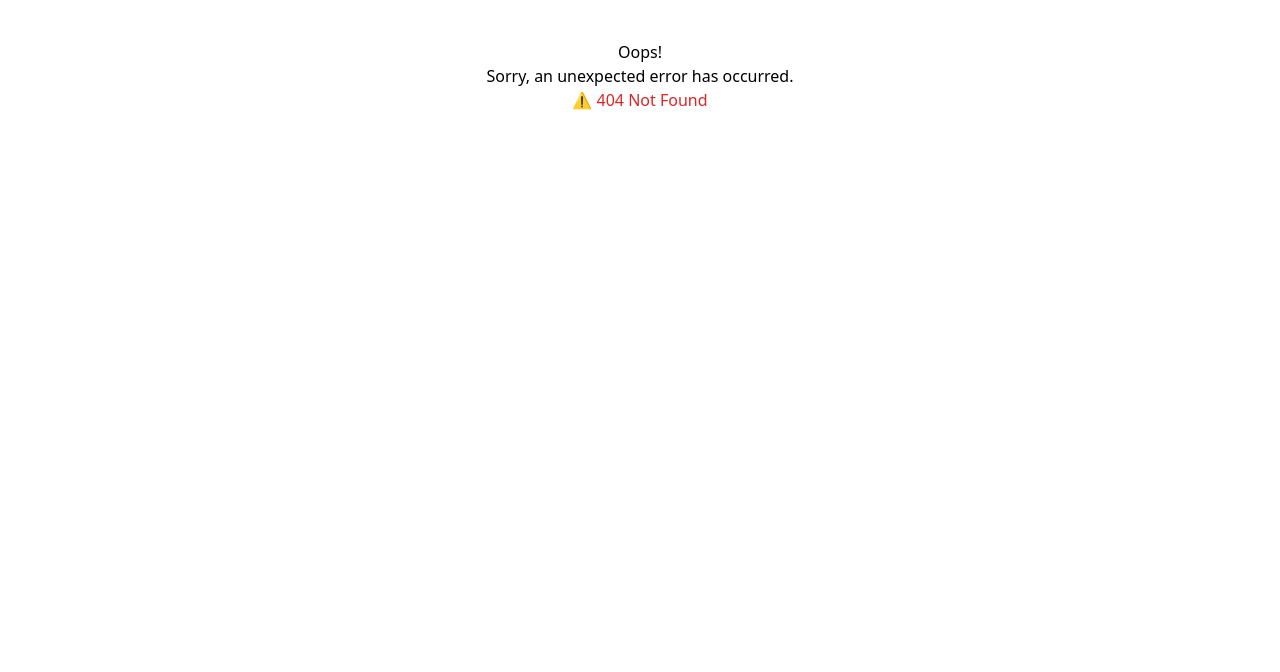
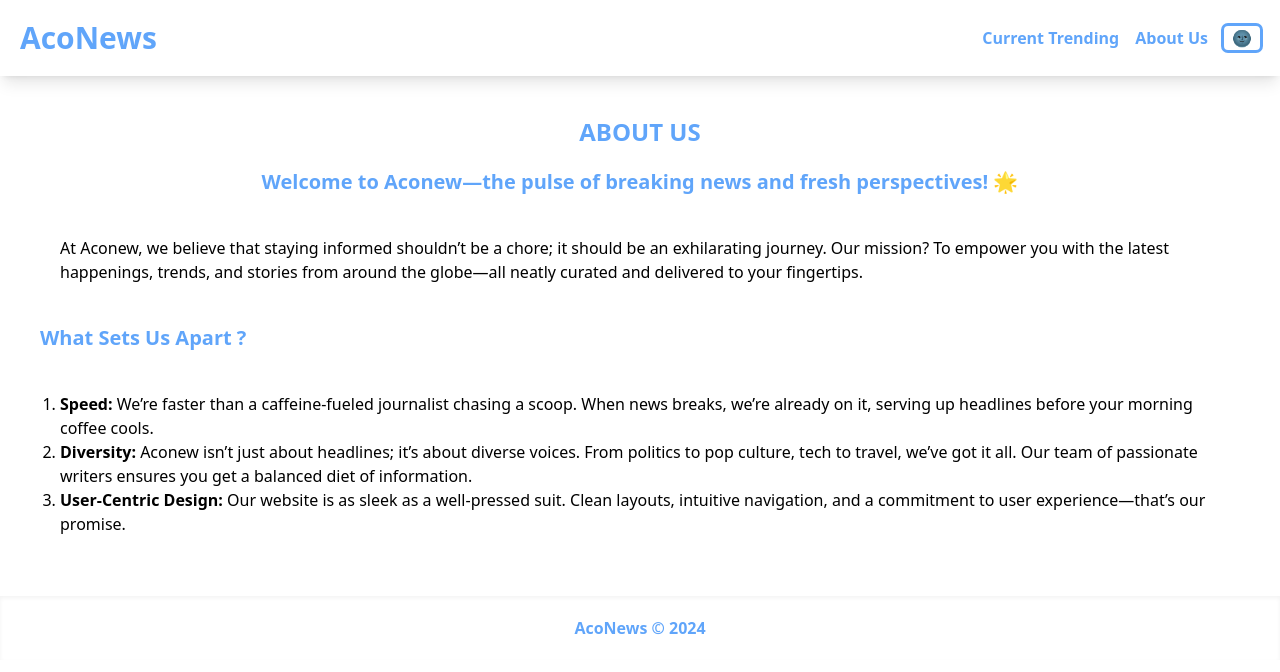
Before and after one commit to Ashlyn-Joshy/Aconews, a React (Create React App) app in the folder frontend/: page /aboutus in a window 1280 px wide. Before the commit this address had no page. Shown: the top 672 px of the page. Built offline with nearby package versions, Linux system fonts and the light colour scheme.

Commit message:
aboutus page

```diff
--- a/frontend/src/App.js
+++ b/frontend/src/App.js
@@ -5,6 +5,7 @@ import Navbar from "./components/Navbar";
 import Footer from "./components/footer";
 import Home from "./page.js/Home";
 import ErrorPage from "./page.js/ErrorPage";
+import Aboutus from "./page.js/Aboutus";
 
 const AppComponent = () => {
   return (
@@ -26,6 +27,10 @@ const appRouter = createBrowserRouter([
         path: "/",
         element: <Home />,
       },
+      {
+        path: "/aboutus",
+        element: <Aboutus />,
+      },
     ],
   },
 ]);
--- a/frontend/src/components/Navbar.js
+++ b/frontend/src/components/Navbar.js
@@ -1,4 +1,5 @@
 import React, { useEffect, useState } from "react";
+import { Link } from "react-router-dom";
 
 const Navbar = () => {
   const [isDark, setIsDark] = useState(false);
@@ -23,7 +24,9 @@ const Navbar = () => {
   return (
     <div>
       <nav className="flex justify-between p-5 shadow shadow-lg font-bold dark:bg-gray-600">
-        <h1 className="text-3xl text-blue-400">AcoNews</h1>
+        <h1 className="text-3xl text-blue-400">
+          <Link to={"/"}>AcoNews</Link>
+        </h1>
 
         <div className="block lg:hidden">
           {menu ? (
@@ -44,7 +47,9 @@ const Navbar = () => {
         >
           <ul className="flex flex-col lg:flex-row space-y-4 lg:space-y-0 lg:space-x-4 text-blue-400">
             <li>Current Trending</li>
-            <li>About Us</li>
+            <li>
+              <Link to={"/aboutus"}>About Us</Link>
+            </li>
             <li>
               <button onClick={toggleDarkMode} className="outline px-2 rounded">
                 {isDark ? "🌞" : "🌚"}
--- /dev/null
+++ b/frontend/src/page.js/Aboutus.js
@@ -0,0 +1,51 @@
+import React from "react";
+
+const Aboutus = () => {
+  return (
+    <div className="p-10 dark:bg-black dark:text-white">
+      <h1 className="text-2xl font-bold text-center pb-5 text-blue-400 uppercase">
+        About Us
+      </h1>
+      <h4 className="text-xl font-semibold text-center text-blue-400 pb-5">
+        Welcome to Aconew—the pulse of breaking news and fresh perspectives! 🌟
+      </h4>
+
+      <p className="m-5 pb-5">
+        At Aconew, we believe that staying informed shouldn’t be a chore; it
+        should be an exhilarating journey. Our mission? To empower you with the
+        latest happenings, trends, and stories from around the globe—all neatly
+        curated and delivered to your fingertips.
+      </p>
+      <h2 className="text-xl font-bold text-blue-400 pb-5">
+        What Sets Us Apart ?
+      </h2>
+      <ol className="list-decimal m-5">
+        <li>
+          <p>
+            <span className="font-semibold">Speed:</span> We’re faster than a
+            caffeine-fueled journalist chasing a scoop. When news breaks, we’re
+            already on it, serving up headlines before your morning coffee
+            cools.
+          </p>
+        </li>
+        <li>
+          <p>
+            <span className="font-semibold">Diversity:</span> Aconew isn’t just
+            about headlines; it’s about diverse voices. From politics to pop
+            culture, tech to travel, we’ve got it all. Our team of passionate
+            writers ensures you get a balanced diet of information.
+          </p>
+        </li>
+        <li>
+          <p>
+            <span className="font-semibold">User-Centric Design:</span> Our
+            website is as sleek as a well-pressed suit. Clean layouts, intuitive
+            navigation, and a commitment to user experience—that’s our promise.
+          </p>
+        </li>
+      </ol>
+    </div>
+  );
+};
+
+export default Aboutus;
```
